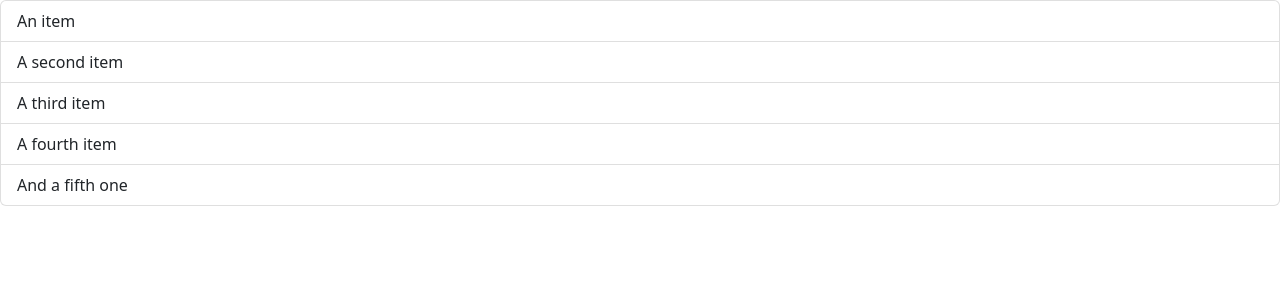
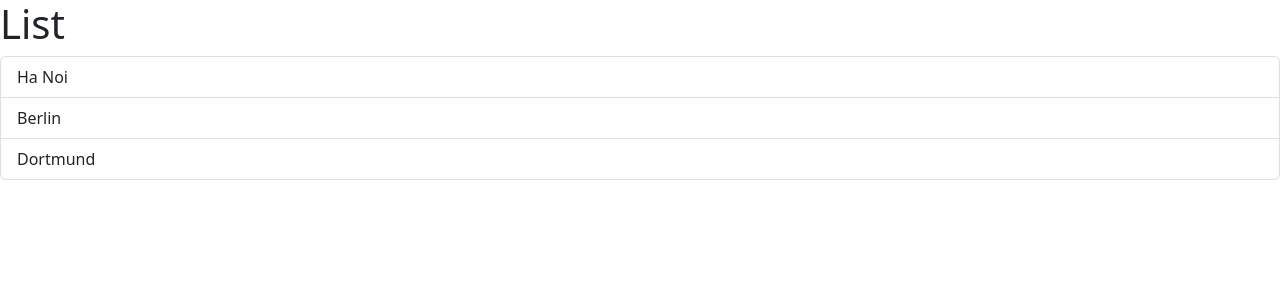
Before and after one commit to binhpham199x/react-ts-tutorial, a React (Vite) app: page / in a window 1280 px wide. Shown: the top 300 px of the page. Built offline with nearby package versions, Linux system fonts and the light colour scheme.

Commit message:
feat: add Fragment in listgroup component and rendering list items dynamically

```diff
--- a/src/components/ListGroup.tsx
+++ b/src/components/ListGroup.tsx
@@ -1,12 +1,20 @@
 function ListGroup() {
+   const items = ["Ha Noi", "Berlin", "Dortmund"];
+
    return (
-      <ul className="list-group">
-         <li className="list-group-item">An item</li>
-         <li className="list-group-item">A second item</li>
-         <li className="list-group-item">A third item</li>
-         <li className="list-group-item">A fourth item</li>
-         <li className="list-group-item">And a fifth one</li>
-      </ul>
+      <>
+         <h1>List</h1>
+         <ul className="list-group">
+            {items.map((item) => (
+               <li
+                  key={item}
+                  className="list-group-item"
+               >
+                  {item}
+               </li>
+            ))}
+         </ul>
+      </>
    );
 }
 
```
